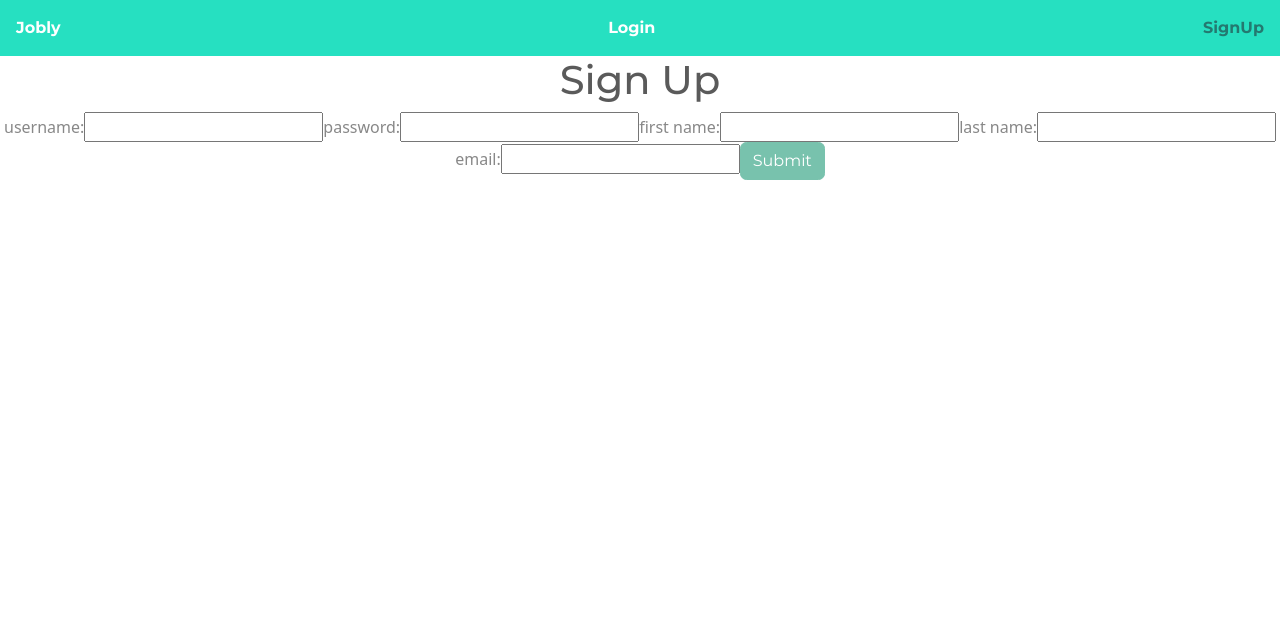
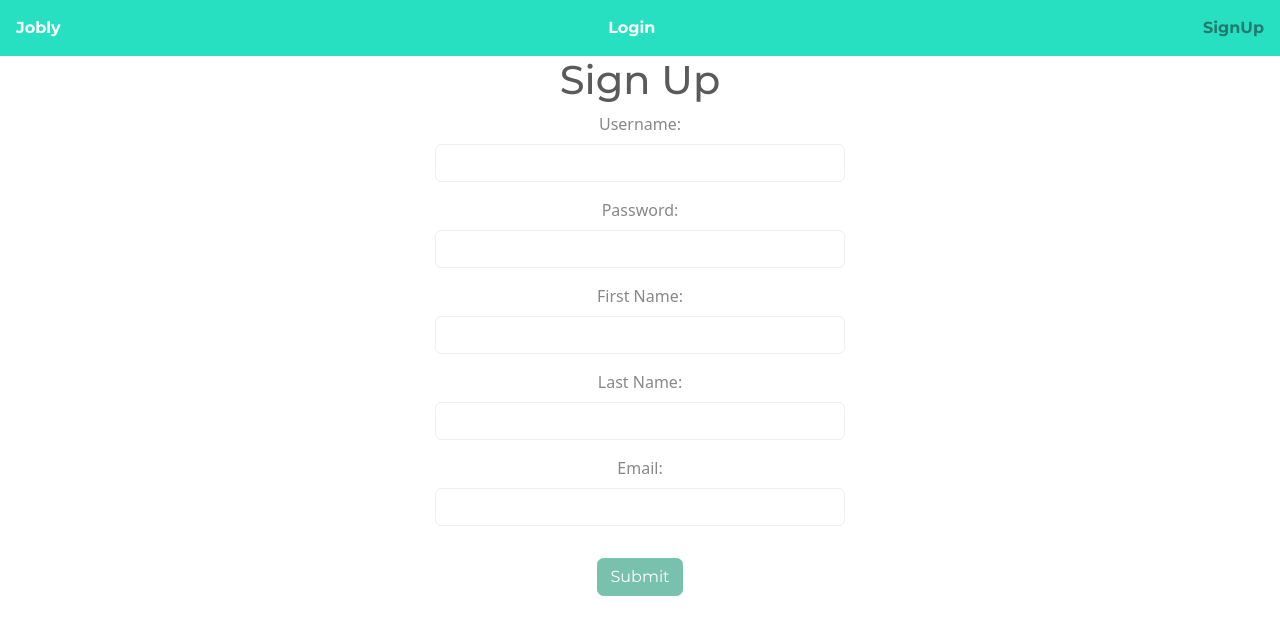
Before and after one commit to Jung-GunSong/jobly-frontend, a React (Create React App) app in the folder jobly/: page /signup in a window 1280 px wide. Shown: the top 634 px of the page. Built offline with nearby package versions, Linux system fonts and the light colour scheme; no server answers.

Commit message:
changed formatting to be more consistant

```diff
--- a/jobly/src/Login.js
+++ b/jobly/src/Login.js
@@ -46,21 +46,36 @@ function Login({ loginUser }) {
   return (
     <div className="Login-container">
       <h1>Log In</h1>
-      <form className="Login" onSubmit={handleSubmit}>
-        username:
+      <div className="row">
+        <div className="col"></div>
+        <form className="Login col" onSubmit={handleSubmit}>
+          <div className="mb-3">
+            <label className="form-label">
+              Username:
+            </label>
             <input
               name="username"
               value={loginData.name}
               onChange={handleChange}
+              className="form-control"
             />
-        password:
+          </div>
+          <div className="mb-3">
+            <label className="form-label">
+              Password:
+            </label>
             <input
               name="password"
               value={loginData.password}
               onChange={handleChange}
+              className="form-control"
+              type="password"
             />
+          </div>
           <button className="btn btn-primary">Submit</button>
         </form>
+        <div className="col"></div>
+      </div>
       {errors && <ErrorMessage errorMessages={errors} />}
     </div>
   );
--- a/jobly/src/SearchBar.js
+++ b/jobly/src/SearchBar.js
@@ -32,14 +32,17 @@ function SearchBar({ searchFunc }) {
   }
 
   return (
-    <div>
-      <form onSubmit={handleClick}>
+    <div className=" row">
+      <div className="col"></div>
+      <form onSubmit={handleClick} className="col">
         <input onChange={handleChange}
           name="search"
-          value={searchTerm}>
+          value={searchTerm}
+          className="form-control">
         </input>
-        <button className="btn btn-primary" >Submit</button>
+        <button className="btn btn-primary mt-2" >Submit</button>
       </form>
+      <div className="col"></div>
     </div>
 
   );
--- a/jobly/src/SignUp.js
+++ b/jobly/src/SignUp.js
@@ -50,40 +50,70 @@ function SignUp({ registerUser }) {
 
   return (
     <div className="SignUp-container">
-      <h1>Sign Up</h1>
-      <form className="SignUp" onSubmit={handleSubmit}>
-        username:
+      <h1 className="mb-2">Sign Up</h1>
+      <div className="row">
+        <div className="col"></div>
+        <form className="SignUp w-25 col" onSubmit={handleSubmit}>
+
+
+            <div className="mb-3">
+              <label className="form-label"
+              >Username:</label>
               <input
                 name="username"
                 value={signUpData.username}
                 onChange={handleChange}
+                className="form-control"
+                id="usernameInput"
               />
-        password:
+            </div>
+
+          <div className="mb-3">
+          <label className="form-label"
+              >Password:</label>
             <input
               name="password"
               value={signUpData.password}
               onChange={handleChange}
+              className="form-control"
+              type="password"
             />
-        first name:
+          </div>
+          <div className="mb-3">
+          <label className="form-label"
+              >First Name:</label>
             <input
               name="firstName"
               value={signUpData.firstName}
               onChange={handleChange}
+              className="form-control"
             />
-        last name:
+          </div>
+          <div className="mb-3">
+          <label className="form-label"
+              >Last Name:</label>
             <input
               name="lastName"
               value={signUpData.lastName}
               onChange={handleChange}
+              className="form-control"
             />
-        email:
+          </div>
+          <div className="mb-3">
+          <label className="form-label"
+              >Email:</label>
             <input
               name="email"
               value={signUpData.email}
               onChange={handleChange}
+              className="form-control"
+              type="email"
             />
-        <button className="btn btn-primary">Submit</button>
+          </div>
+          <button className="btn btn-primary mt-3">Submit</button>
         </form>
+        <div className="col"></div>
+      </div>
       {errors && <ErrorMessage errorMessages={errors} />}
     </div>
   );
--- a/jobly/src/UserProfile.js
+++ b/jobly/src/UserProfile.js
@@ -62,33 +62,58 @@ function UserProfile({ user, patchUser }) {
   return (
     <div className="UserProfile-container">
       <h1>Edit Profile</h1>
-      <form className="UserProfile" onSubmit={handleSubmit}>
-        username:
+      <div className="row">
+        <div className="col"></div>
+        <form className="UserProfile col" onSubmit={handleSubmit}>
+          <div className="mb-3">
+            <label className="form-label">
+              Username:
+            </label>
             <input
               name="username"
               value={profileData.username}
               disabled
+              className="form-control"
             />
-        first name:
+          </div>
+          <div className="mb-3">
+            <label className="form-label">
+              First Name:
+            </label>
             <input
               name="firstName"
               value={profileData.firstName}
               onChange={handleChange}
+              className="form-control"
             />
-        last name:
+          </div>
+          <div className="mb-3">
+            <label className="form-label">
+              Last Name:
+            </label>
             <input
               name="lastName"
               value={profileData.lastName}
               onChange={handleChange}
+              className="form-control"
             />
-        email:
+          </div>
+          <div className="mb-3">
+            <label className="form-label">
+              Email:
+            </label>
             <input
               name="email"
               value={profileData.email}
               onChange={handleChange}
+              className="form-control"
+              type="email"
             />
+          </div>
           <button className="btn btn-primary">Submit</button>
         </form>
+        <div className="col"></div>
+      </div>
       {success && <p>Information successfully updated!</p>}
       {errors && <ErrorMessage errorMessages={errors} />}
     </div>
```
Lines whose indentation alone changed are shown as unchanged.
